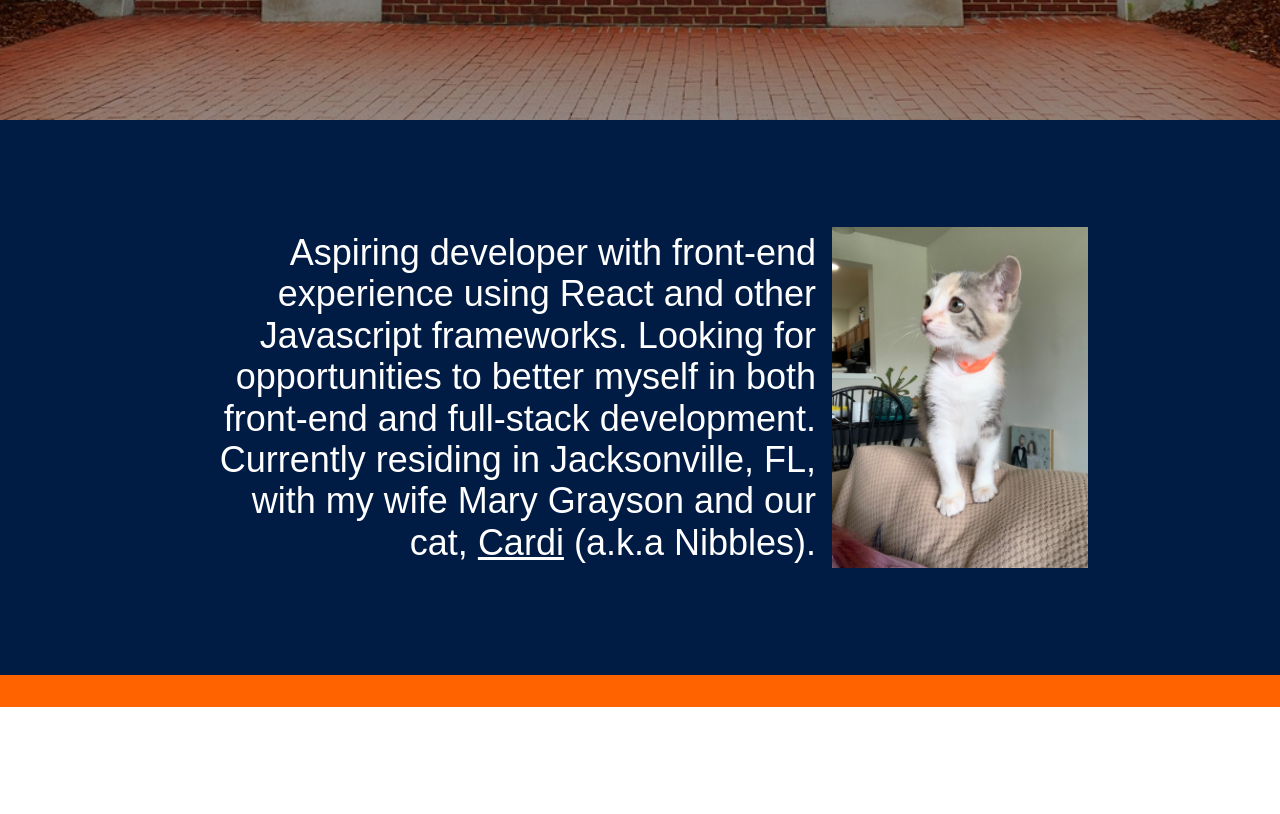
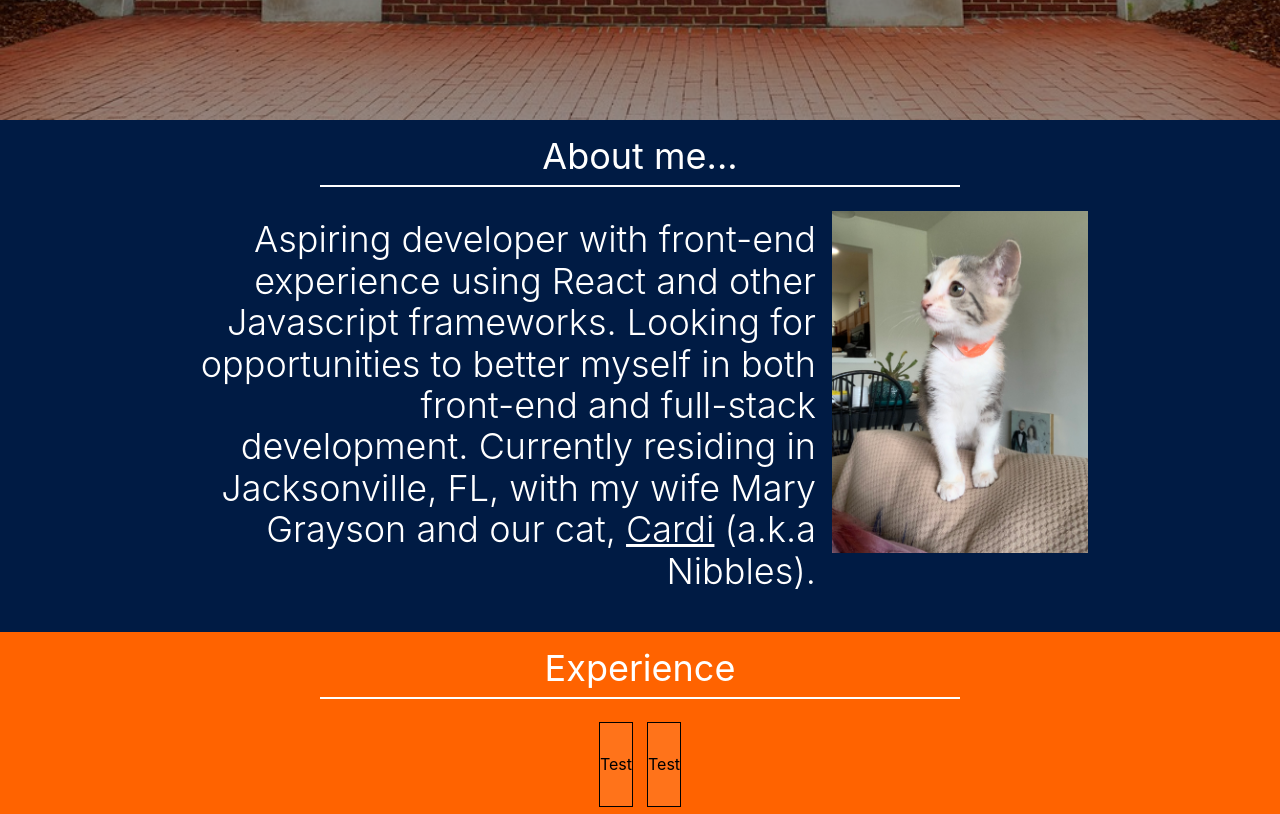
Before and after one commit to heyitsaking/heyitsaking.github.io, a React (Create React App) app: page / in a window 1280 px wide. Shown: the part 680-1494 px from the top of the page. Before the commit the page ends 1387 px from the top, so only its background shows below. Built offline with nearby package versions, Linux system fonts and the light colour scheme.

Commit message:
Cleaned main App component, changed components for reusability

```diff
--- a/src/App.js
+++ b/src/App.js
@@ -40,23 +40,36 @@ class App extends React.Component {
                             </header>
                         </div>
                     </div>
-                    <InfoPanel bgColor={`bg-navy`}>
-                        <div className="flex items-center w-75-l w-auto h-100-ns pv4-ns">
-                            <div className="white tr-l tc f2-ns f4 fw3 pr3 pc0-ns pv5-ns pv4 h-100">
+                    <InfoPanel bgColor={`bg-navy`} title={`About me...`}>
+                        <div className="w-75-l w-auto pt2-ns pb4-ns">
+                            <div className="white tr-l tc f2-ns f4 fw3 pr3 pc0-ns pv2-ns pv4">
                                 Aspiring developer with front-end experience using React and other Javascript
                                 frameworks. Looking for opportunities to better myself in both front-end
                                 and full-stack development. Currently residing in Jacksonville, FL, with my wife Mary Grayson
                                 and our cat, {cardiLink} (a.k.a Nibbles).
                             </div>
                         </div>
-                        <div className="flex-l items-center tc dn h-100 pv4">
+                        <div className="db-l dn h-75 pv2">
                             <img src={require('./profile.jpg')}
                                 alt={`Arturo A. King`}
                                 className={`mw5`}/>
                         </div>
                     </InfoPanel>
-                    <InfoPanel bgColor={`bg-orange`}>
-
+                    <InfoPanel bgColor={`bg-orange`} title={`Experience`}>
+                        <div class="center ph3-ns">
+                            <div class="cf ph2-ns">
+                                <div class="fl w-100 w-50-ns pa2">
+                                    <div class="outline bg-white-10 pv4">
+                                        Test
+                                    </div>
+                                </div>
+                                <div class="fl w-100 w-50-ns pa2">
+                                    <div class="outline bg-white-10 pv4">
+                                        Test
+                                    </div>
+                                </div>
+                            </div>
+                        </div>
                     </InfoPanel>
                 </div>
             </div>
--- a/src/components/InfoPanel/InfoPanel.js
+++ b/src/components/InfoPanel/InfoPanel.js
@@ -2,8 +2,9 @@ import React from 'react';
 
 function InfoPanel (props) {
     return (
-        <div className={`flex justify-center info-panel ${props.bgColor}`}>
-            <div className="flex flex-row-ns items-center justify-between-ns ph5 mv3 mw8-ns w-75-m avenir">
+        <div className={`flex flex-column items-center justify-center ${props.bgColor}`}>
+            <h2 className={`w-50 tc white f2-ns f3 fw4 bb b--white bw1 pb2 ma-auto-ns mt3 mb0`}>{props.title}</h2>
+            <div className="flex justify-between-ns ph5 pt3-ns mw8-ns w-75-m">
                 {props.children}
             </div>
         </div>
--- a/src/components/NibDisplay/NibDisplay.js
+++ b/src/components/NibDisplay/NibDisplay.js
@@ -13,7 +13,7 @@ const NibDisplay = ({onClick}) => {
                     <img src={require(`./nib.jpg`)} alt="A bright blue sky"
                          className={`w-100 mw7 w5-ns`}/>
                 </div>
-                <div className={`db dtc-ns v-mid ph2 pr2-ns pl1-ns avenir f4-l f5-m`}>
+                <div className={`db dtc-ns v-mid ph2 pr2-ns pl1-ns f4-l f5-m`}>
                     <div>
                         This is Cardi. We initially fostered her when she was two weeks old, and then
                         decided to keep her when she became adoptable, but we mostly call her Nibbles.
```
